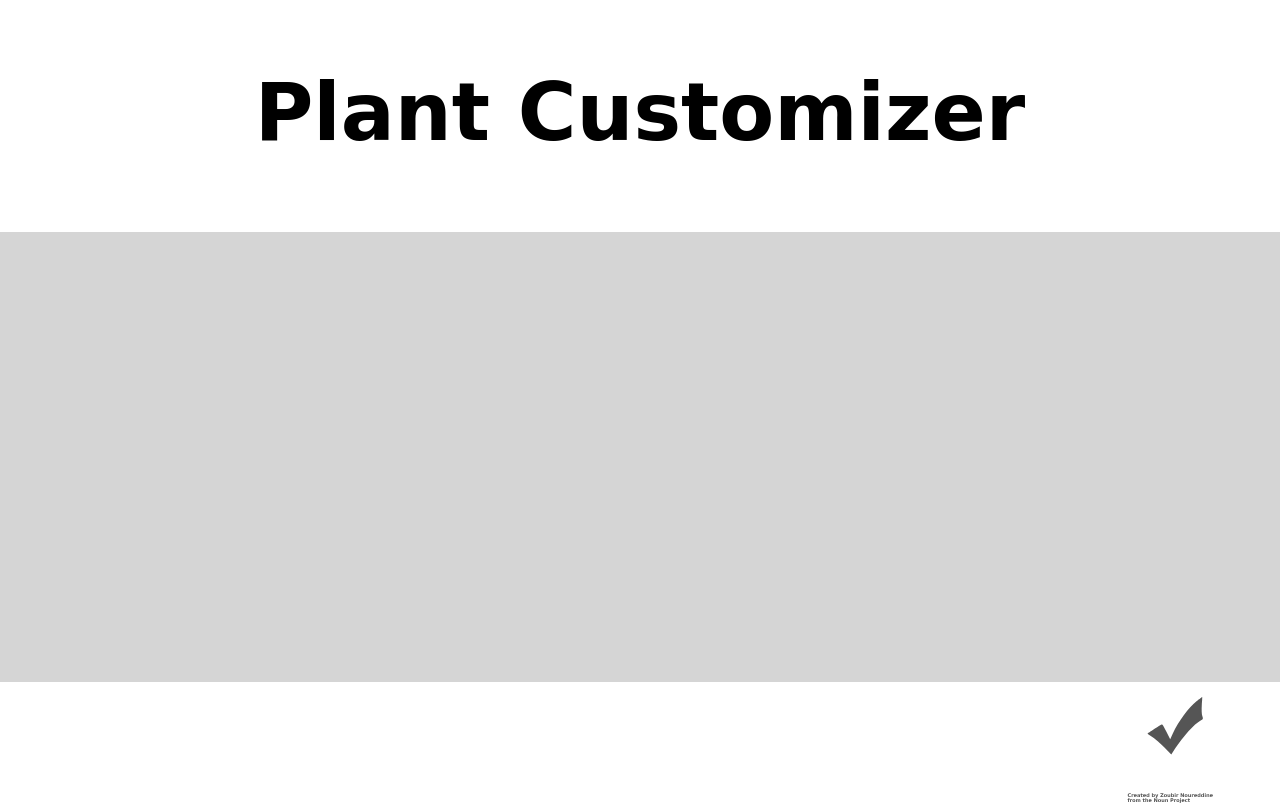
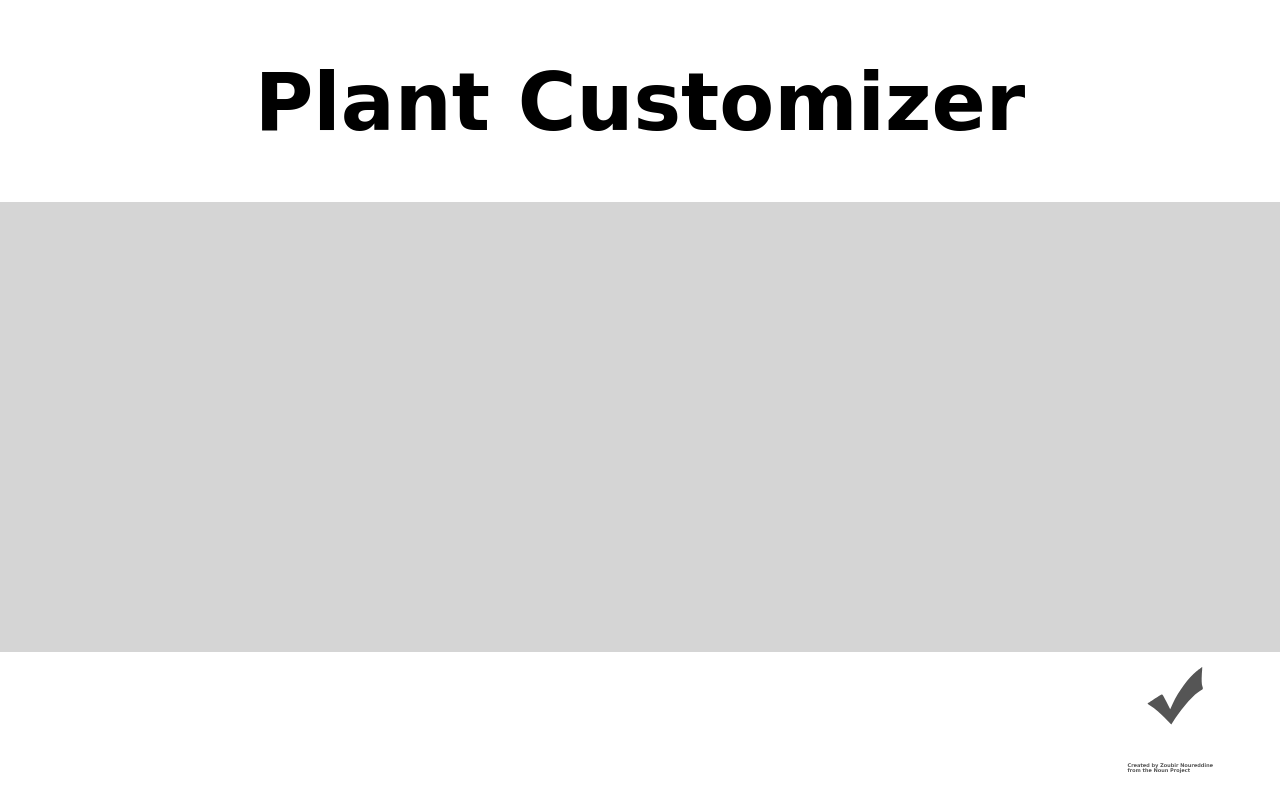
Before and after one commit to Lynette780/assign3, a plain HTML site: page index.html in a window 1280 px wide. Shown: the part 125-932 px from the top of the page. After the commit the page ends 902 px from the top, so only its background shows below. Drawn offline with nearby package versions, Linux system fonts and the light colour scheme; a web font is replaced by a local one.

Commit message:
version7

```diff
--- a/css/style.css
+++ b/css/style.css
@@ -11,8 +11,6 @@ h1 {
     font-family: 'Henny Penny', cursive;
     font-size: 80px;
     font-weight: 300px;
-    padding-top: 10px;
-    padding-bottom: 20px;
     display: flex;
     justify-content: center;
 }
```
